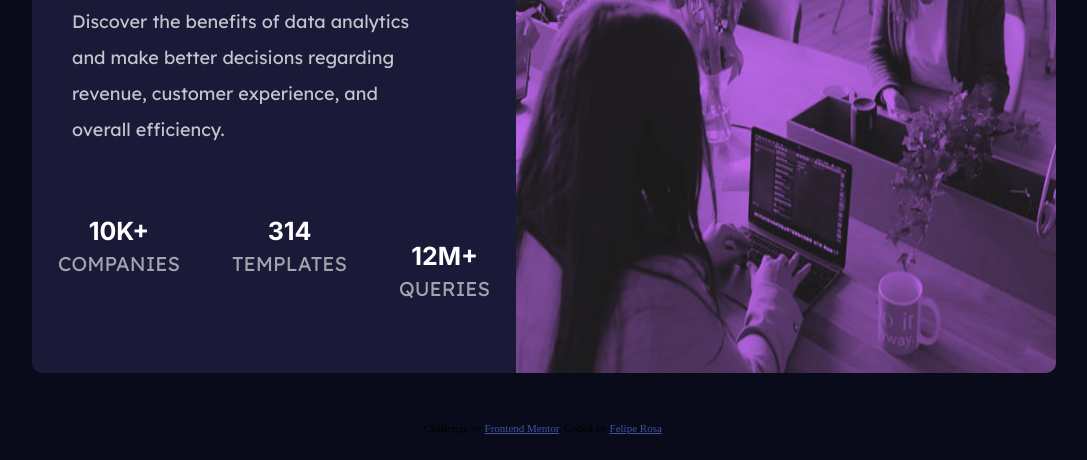
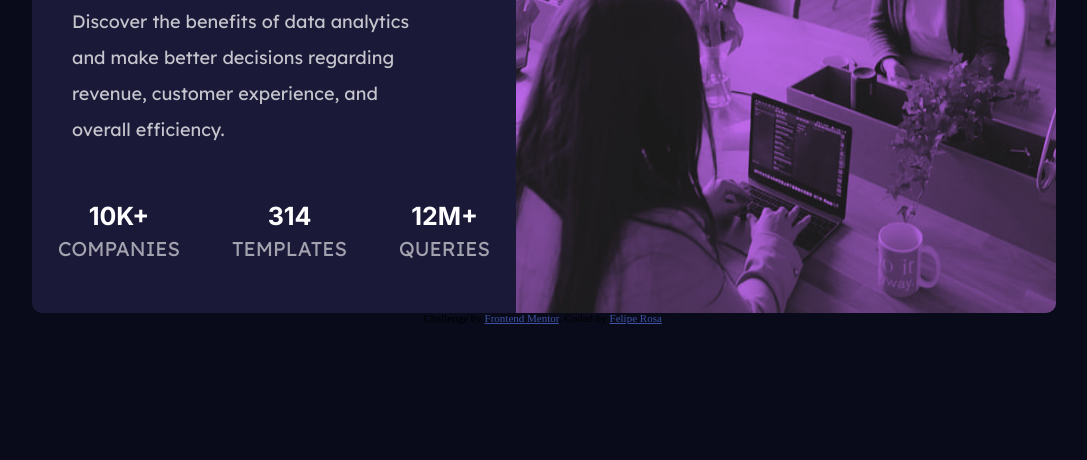
Before and after one commit to felipesilvarosa/challenge-front-end-1, a plain HTML site: page index.html in a window 1280 px wide. Shown: the part 340-800 px from the top of the page, without its empty margins (96-1183 px from the left). Drawn offline with Linux system fonts and the light colour scheme.

Commit message:
fixed padding

```diff
--- a/css/style.css
+++ b/css/style.css
@@ -60,7 +60,7 @@ h2 {
 	font-weight: 700;
 }
 
-section:last-child {
+section {
 	padding-bottom: 3rem;
 }
 
@@ -82,7 +82,6 @@ div p {
 
 .stats {
 	color: #ffffff;
-	padding-bottom: 3rem;
 }
 
 .img-desktop {
@@ -134,10 +133,6 @@ div p {
 		font-size: 2rem;
 	}
 
-	div:last-child {
-		margin-top: 5rem;
-	}
-
 	.img-desktop {
 		border-top-right-radius: 10px;
 		border-bottom-right-radius: 10px;
```
Also changed, not shown: 1 other file.
